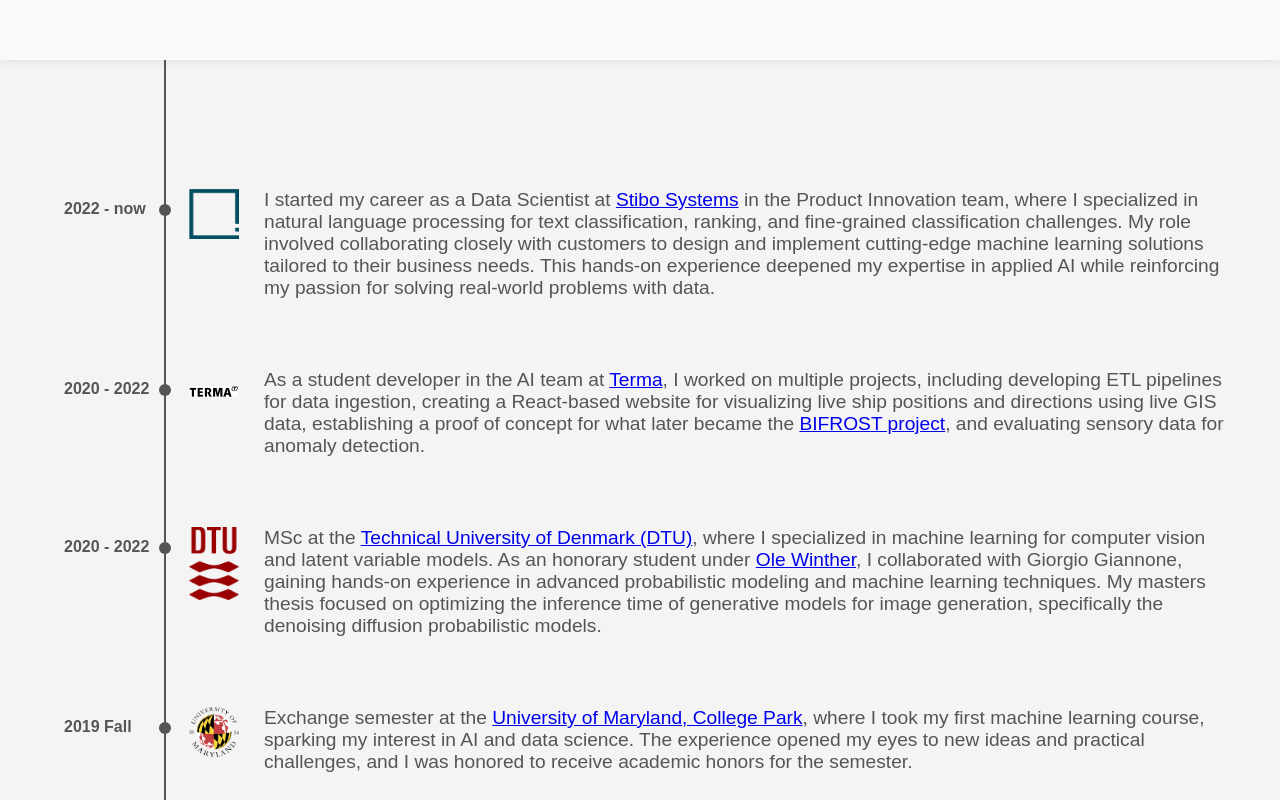
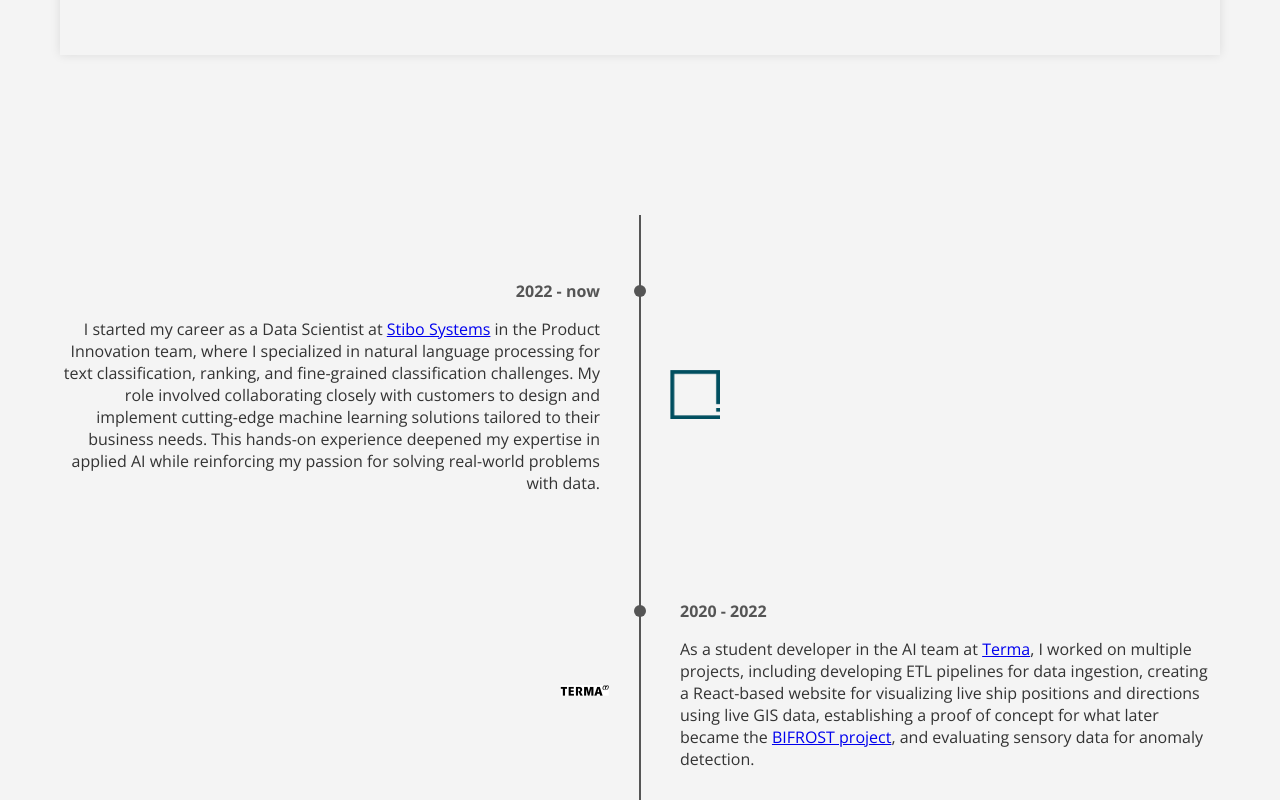
Before and after one commit to simonamtoft/cv-website, a React (Create React App) app: page / in a window 1280 px wide. Shown: the part 1540-2340 px from the top of the page. Built offline with nearby package versions, Linux system fonts and the light colour scheme.

Commit message:
checkpoint

```diff
--- a/src/App.js
+++ b/src/App.js
@@ -10,7 +10,7 @@ function App() {
   return (
     <div className="App">
       <Header />
-      <main>
+      <main className="main-content">
         <section id="about">
           <About />
         </section>
--- a/src/components/Timeline.js
+++ b/src/components/Timeline.js
@@ -1,4 +1,4 @@
-import React from 'react';
+import React, { useEffect, useCallback, useRef } from 'react';
 import '../styles/Timeline.css';
 import workExperience from '../data/workExperience';
 import education from '../data/education';
@@ -17,21 +17,59 @@ const Timeline = () => {
   const timelineItems = [...workExperience, ...education]
     .sort((a, b) => new Date(b.endYear) - new Date(a.endYear));
 
+  const itemRefs = useRef([]);
+
+  useEffect(() => {
+    const observer = new IntersectionObserver(
+      (entries) => {
+        entries.forEach((entry) => {
+          if (entry.isIntersecting) {
+            entry.target.classList.add('is-visible');
+          } else {
+            entry.target.classList.remove('is-visible');
+          }
+        });
+      },
+      {
+        threshold: 0.1 // Trigger when 10% of the item is visible
+      }
+    );
+
+    itemRefs.current.forEach((ref) => {
+      if (ref) {
+        observer.observe(ref);
+      }
+    });
+
+    return () => {
+      itemRefs.current.forEach((ref) => {
+        if (ref) {
+          observer.unobserve(ref);
+        }
+      });
+      observer.disconnect();
+    };
+  }, [timelineItems]); // Re-run effect if timelineItems change
+
   return (
     <div className="timeline">
       {timelineItems.map((item, index) => (
-        <div key={index} className="timeline-item">
-          <div className="timeline-number">
-            {displayYear(item.startYear, item.endYear)}
-          </div>
+        <div
+          key={index}
+          className={`timeline-item ${index % 2 === 0 ? 'right' : 'left'}`}
+          ref={el => itemRefs.current[index] = el}
+        >
           <div className="timeline-dot"></div>
-          <div className="timeline-icon-container">
-            <img src={item.icon} alt="Icon" className="timeline-icon" /> {/* Render the image */}
-          </div>
-          <div className="timeline-content">
-            <div className="timeline-text">
+          <div className="timeline-date-text-container">
+            <div className="timeline-number">
+              {displayYear(item.startYear, item.endYear)}
+            </div>
+            <div className="timeline-content">
               <p>{item.text}</p>
             </div>
+          </div>
+          <div className="timeline-icon-container">
+            <img src={item.icon} alt="Icon" className="timeline-icon" />
           </div>
         </div>
       ))}
--- a/src/styles/About.css
+++ b/src/styles/About.css
@@ -4,11 +4,8 @@
   align-items: center;
   width: 100%;
   flex-direction: column;
-  background: #f9f9f9;
+  background: var(--light-grey);
   box-shadow: 0 0 10px rgba(0, 0, 0, 0.1);
-  padding-top: 2%;
-  padding-bottom: 2%;
-  min-height: 100vh;
 }
 
 .about-content {
--- a/src/styles/App.css
+++ b/src/styles/App.css
@@ -1,3 +1,12 @@
+@import url('https://fonts.googleapis.com/css2?family=Open+Sans:wght@400;700&family=Poppins:wght@600;700&display=swap');
+
+:root {
+  --light-grey: #f4f4f4;
+  --dark-grey: #333;
+  --white: #fff;
+  --medium-grey: #555;
+}
+
 * {
   box-sizing: border-box;
 }
@@ -12,8 +21,19 @@ html {
 }
 
 body {
-  font-family: Arial, sans-serif;
+  font-family: 'Open Sans', sans-serif;
   margin: 0;
   padding: 0;
-  background-color: #f4f4f4;
+  background-color: var(--light-grey);
+  color: var(--dark-grey); /* Use dark grey for default text color */
 }
+
+.main-content {
+  max-width: 1200px; /* Maximum width for content */
+  margin: 0 auto; /* Center the content */
+  padding: 0 20px; /* Add some horizontal padding */
+}
+
+.main-content section {
+  padding: 80px 0; /* Consistent vertical padding between sections */
+}
--- a/src/styles/Contact.css
+++ b/src/styles/Contact.css
@@ -1,14 +1,11 @@
 .contact {
-  min-height: 100vh;
   padding-left: 10%;
   padding-right: 10%;
-  padding-top: 2%;
-  padding-bottom: 2%;
   display: flex;
   flex-direction: column;
   justify-content: center;
   align-items: center;
-  background: #f9f9f9;
+  background: var(--light-grey);
   text-align: center;
   box-shadow: 0 0 10px rgba(0, 0, 0, 0.1);
 }
@@ -16,13 +13,14 @@
 .contact h2 {
   font-size: 2.5em;
   margin-bottom: 20px;
-  color: #333;
+  color: var(--dark-grey);
+  font-family: 'Poppins', sans-serif;
 }
 
 .contact p {
   font-size: 1.2em;
   margin: 10px 0;
-  color: #555;
+  color: var(--medium-grey);
 }
 
 .contact-info {
@@ -32,10 +30,11 @@
 .contact-info p {
   font-size: 1.1em;
   margin: 10px 0;
+  color: var(--medium-grey);
 }
 
 .contact a {
-  color: #0073e6;
+  color: var(--medium-grey);
   text-decoration: none;
 }
 
--- a/src/styles/Footer.css
+++ b/src/styles/Footer.css
@@ -3,5 +3,7 @@ footer {
   position: relative;
   bottom: 0;
   width: 100%;
-  margin-left: 4%;
+  padding-left: 4%; /* Consider if this margin is still desired with a full-width background */
+  background-color: var(--light-grey);
+  color: var(--dark-grey);
 }
--- a/src/styles/Header.css
+++ b/src/styles/Header.css
@@ -1,7 +1,7 @@
 .header {
   height: 100vh;
-  background: #333;
-  color: #fff;
+  background: var(--dark-grey);
+  color: var(--white);
   display: flex;
   flex-direction: column;
   justify-content: center;
@@ -19,11 +19,13 @@
 .header h1 {
   font-size: 3em;
   margin: 0;
+  font-family: 'Poppins', sans-serif;
 }
 
 .header p {
   font-size: 1.5em;
   margin: 10px 0;
+  font-family: 'Open Sans', sans-serif;
 }
 
 nav {
@@ -48,11 +50,12 @@ nav ul li {
 }
 
 nav a {
-  color: #fff;
+  color: var(--white);
   text-decoration: none;
   font-size: 1.2em;
+  font-family: 'Open Sans', sans-serif;
 }
 
 nav a:hover {
-  opacity: 0.4;
+  opacity: 0.7;
 }
--- a/src/styles/Timeline.css
+++ b/src/styles/Timeline.css
@@ -1,40 +1,36 @@
-:root {
-  --primary-color: #555;
-  --text-color: #555;
-  --background-color: #fff;
-  --box-shadow-color: rgba(0, 0, 0, 0.1);
-}
-
 .timeline {
-  min-height: 100vh;
   position: relative;
   padding: 20px 0;
-  padding-top: 5%;
-  padding-bottom: 5%;
-  padding-left: calc(5% + 95px);
+  overflow: hidden; /* Hide potential overflow during positioning adjustments */
+  /* New Grid styles */
+  display: grid;
+  grid-template-columns: 1fr 40px 1fr; /* Left content, 40px central column, Right content */
+  /* Remove gap, spacing will be controlled by item padding */
+  /* gap: 10px; */
 }
 
 /* controls the line itself */
 .timeline::before {
   content: '';
+  /* Revert to absolute positioning relative to the container */
   position: absolute;
   top: 0;
   bottom: 0;
-  left: 5px;
-  margin-left: calc(5% + 95px);
+  left: 50%; /* Center horizontally within the container */
+  transform: translateX(-1px); /* Adjust for the line's own width */
   width: 2px;
-  background: var(--primary-color);
+  background: var(--medium-grey);
+  z-index: 0; /* Ensure line is behind content */
 }
 
 .timeline-dot {
   position: absolute;
-  top: 35px;
-  background: var(--primary-color);
+  top: 5px; /* Adjusted to align vertically with date */
+  left: 50%;
+  transform: translateX(-50%);
+  background: var(--medium-grey);
   border-radius: 50%;
-  z-index: 2;
-  /* Adjust this value to align the dot with the line */
-  left: 0px;
-  /* Adjust the size of the dot */
+  z-index: 3;
   width: 12px;
   height: 12px;
 }
@@ -44,59 +40,102 @@
   width: 50px;
 }
 
-.timeline-icon-container {
-  position: absolute;
-  /* Adjust the top position to align with the dot */
-  top: 20px;
-  /* Adjust the left position to be next to the dot */
-  left: 20px;
-  /* Ensure it is behind the dot */
-  z-index: 1;
-  /* Prevent the icon container from growing */
-  flex: 0 0 auto;
-  /* Add space between the icon and the text */
-  margin-right: 20px;
-  padding-left: 10px;
+.timeline-item {
+  position: relative; /* Needed for absolute positioning of dot */
+  /* Items span all three columns in the grid */
+  grid-column: 1 / -1;
+  display: grid; /* Use grid within the item to position date and content areas */
+  grid-template-columns: subgrid; /* Inherit columns from parent grid */
+  margin-top: 45px;
+  margin-bottom: 45px;
+  box-sizing: border-box;
+  opacity: 0;
+  transform: translateY(20px);
+  transition: opacity 0.6s ease-out, transform 0.6s ease-out;
+  /* Remove horizontal padding */
+  /* padding-left: 30px; */
+  /* padding-right: 30px; */
 }
 
-.timeline-item {
-  position: relative;
-  width: 100%;
-  margin-top: 45px;
-  margin-bottom: 45px;
-  padding-right: 5%;
-  /* padding-top aligns text and icon */
-  padding-top: 15px;
-  box-sizing: border-box;
+.timeline-item.is-visible {
+  opacity: 1;
+  transform: translateY(0);
+}
+
+/* --- Positioning of elements within the Grid layout --- */
+
+.timeline-date-text-container {
+    grid-row: 1;
+    z-index: 2;
+    position: static;
+    transform: none;
+    top: auto;
+    /* Keep padding to space text from central column */
+    /* padding-right: 20px; */
+    /* padding-left: 20px; */
+    /* Remove margin */
+    /* margin-right: 20px; */
+    /* margin-left: 20px; */
 }
 
 .timeline-number {
-  position: absolute;
-  top: 31px;
-  /* left puts the text to the left of the line */
-  left: -95px;
   font-size: 1em;
-  color: var(--primary-color);
+  color: var(--medium-grey);
   font-weight: bold;
+  margin-bottom: 5px; /* Space between date and text */
+}
+
+.timeline-icon-container {
+    grid-row: 1;
+    display: flex;
+    align-items: center;
+    justify-content: center; /* Center icon horizontally within its container */
+    z-index: 1;
+    position: static;
+    transform: none;
+    top: auto;
+     /* Remove padding */
+    /* padding-left: 20px; */
+    /* padding-right: 20px; */
+     /* Remove margin */
+    /* margin-left: 20px; */
+    /* margin-right: 20px; */
 }
 
 .timeline-content {
-  display: flex;
-  align-items: center;
-  padding-left: 25px;
-  position: relative;
-  z-index: 2;
-  /* Add margin to create space between the line and the items */
-  margin-left: 80px;
+  /* No flex-grow needed here */
 }
 
-.timeline-text {
-  flex: 1;
-  /* Allow the text container to grow */
+.timeline-text p {
+  margin: 0;
+  font-size: 1.2em;
+  color: var(--medium-grey);
 }
 
-.timeline-content p {
-  margin: 5px 0;
-  font-size: 1.2em;
-  color: var(--text-color);
+/* Styles for items on the right side */
+.timeline-item.right .timeline-date-text-container {
+  grid-column: 1; /* Date and text on the left */
+  text-align: right; /* Align text to the right */
+  padding-right: 20px; /* Add padding to the right to create space from central column */
 }
+
+.timeline-item.right .timeline-icon-container {
+  grid-column: 3; /* Icon on the right */
+  justify-self: start; /* Align icon container to the start (left) of grid cell */
+  margin-left: 10px; /* Add margin to push away from central column */
+  padding-left: 0; /* Ensure no left padding interfering */
+}
+
+/* Styles for items on the left side */
+.timeline-item.left .timeline-date-text-container {
+  grid-column: 3; /* Date and text on the right */
+  text-align: left; /* Align text to the left */
+  padding-left: 20px; /* Add padding to the left to create space from central column */
+}
+
+.timeline-item.left .timeline-icon-container {
+  grid-column: 1; /* Icon on the left */
+  justify-self: end; /* Align icon container to the end (right) of grid cell */
+  margin-right: 10px; /* Add margin to push away from central column */
+  padding-right: 0; /* Ensure no right padding interfering */
+}
```
Also changed, not shown: src/components/Header.js (+5 -28 lines), 1 other file (tests, documents, lock files or other folders).
